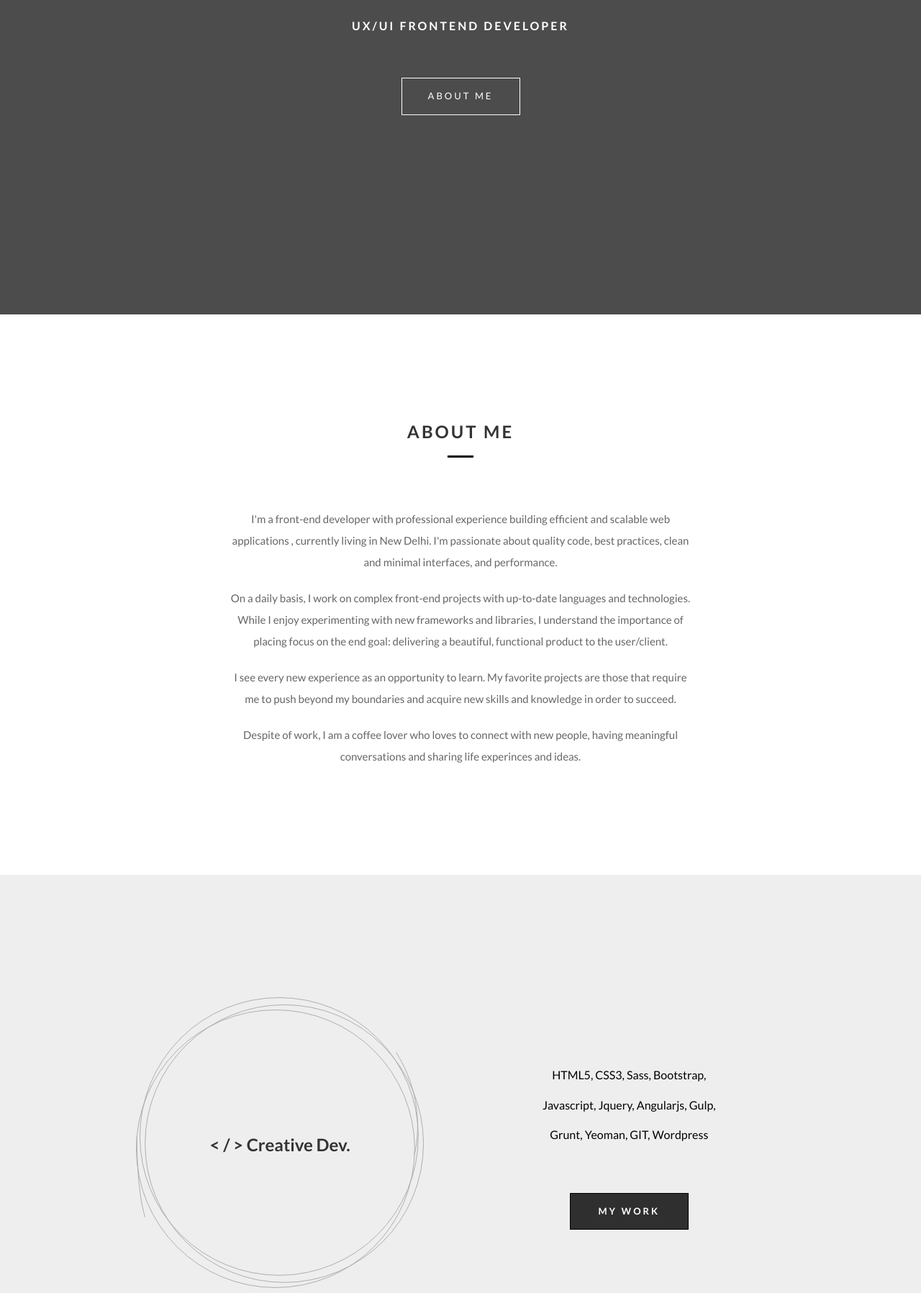
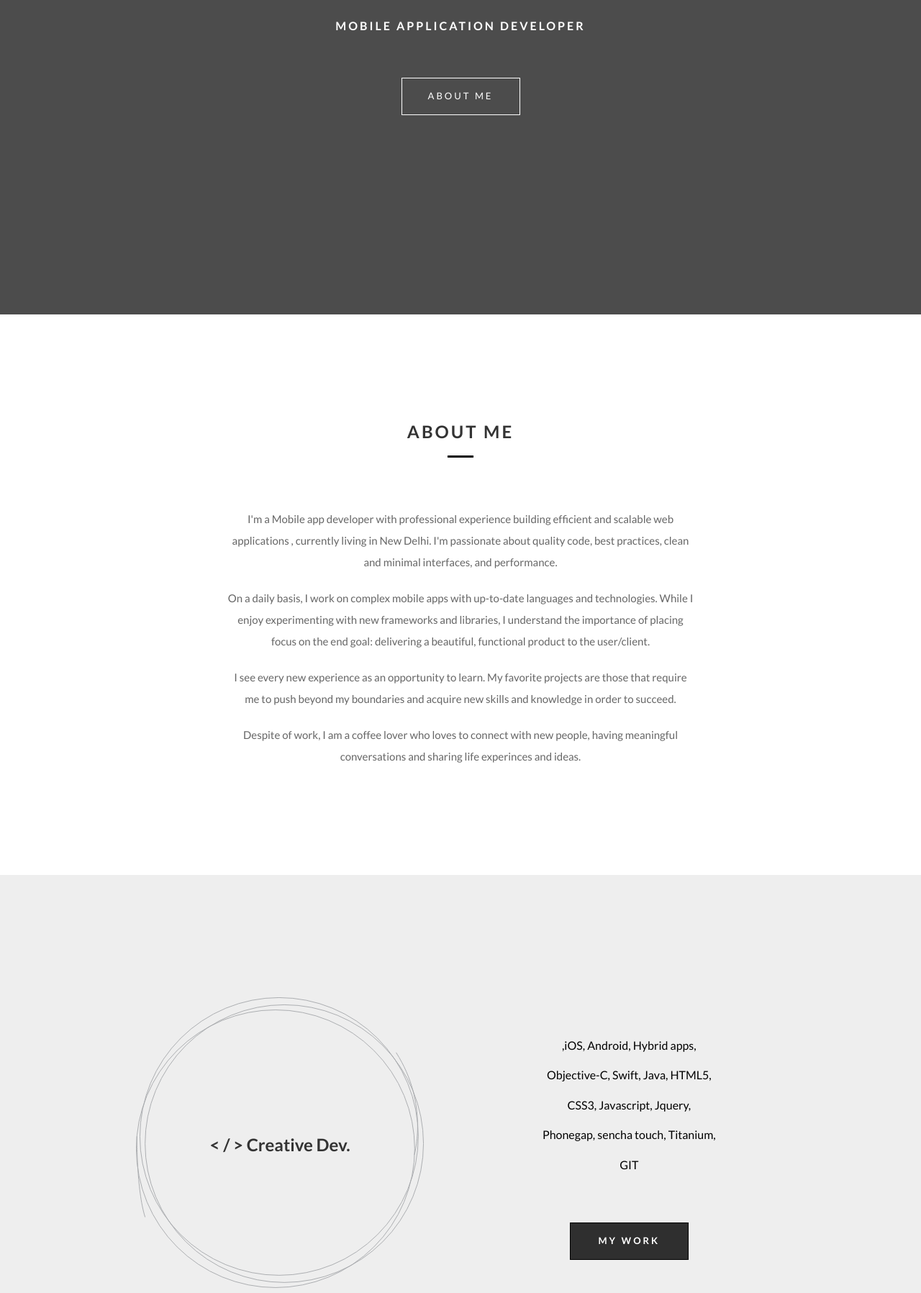
Before and after one commit to rockyy/rockyy.github.io, a plain HTML site: page index.html in a window 1280 px wide. Shown: the part 363-2160 px from the top of the page at 72% size. Drawn offline with Linux system fonts and the light colour scheme.

Commit message:
my work updated

```diff
--- a/index.html
+++ b/index.html
@@ -6,21 +6,21 @@
             <meta http-equiv="X-UA-Compatible" content="IE=edge">
                 <meta name="viewport" content="width=device-width, initial-scale=1">
                     <!-- for Google -->
-                    <meta name="description" content="Rakesh Kumar | UX/UI Front-end Developer">
+                    <meta name="description" content="Rakesh Kumar | Mobile Application Developer">
                         <meta name="author" content="Rakesh Kumar">
-                            <meta name="keywords" content="Rakesh Kumar, Portfolio, UX Developer, UI Developer, Front-end Developer"/>
+                            <meta name="keywords" content="Rakesh Kumar, Portfolio, iOS Developer,Android Developer, Mobile App Developer, UI Developer"/>
                             <meta name="application-name" content="Rakesh Kumar Portfolio"/>
                             <!-- for Facebook -->
-                            <meta property="og:title" content="Rakesh Kumar | UX/UI Developer"/>
+                            <meta property="og:title" content="Rakesh Kumar | Mobile Application Developer"/>
                             <meta property="og:type" content="website"/>
                             <meta property="og:image" content=""/>
                             <meta property="og:url" content="https://rockyy.github.io/"/>
-                            <meta property="og:description" content="Rakesh Kumar | UX/UI Front-end Developer"/>
+                            <meta property="og:description" content="Rakesh Kumar | Mobile Application Developer"/>
                             <!-- for Twitter -->
-                            <meta name="twitter:card" content="Rakesh Kumar | UX/UI Developer"/>
-                            <meta name="twitter:title" content="Rakesh Kumar | UX/UI Developer"/>
+                            <meta name="twitter:card" content="Rakesh Kumar | Mobile Application Developer"/>
+                            <meta name="twitter:title" content="Rakesh Kumar | Mobile Application Developer"/>
                             <meta property="twitter:url" content="https://rockyy.github.io/"/>
-                            <meta name="twitter:description" content="Rakesh Kumar | UX/UI Front-end Developer"/>
+                            <meta name="twitter:description" content="Rakesh Kumar | Mobile Application Developer"/>
                             <meta name="twitter:image" content=""/>
                             <title>Rakesh Kumar | Portfolio</title>
                             <link rel="stylesheet" type="text/css" href="https://fonts.googleapis.com/css?family=Lato:400,700,400italic,700italic,900,900italic">
@@ -52,7 +52,7 @@
             <div class="outer">
                 <div class="inner">
                     <h1 class="wow fadeInUp">Rakesh Kumar</h1>
-                    <h4 class="wow fadeInUp" data-wow-delay="0.1s">UX/UI Frontend Developer</h4>
+                    <h4 class="wow fadeInUp" data-wow-delay="0.1s">Mobile Application Developer</h4>
                     <div class="btn wow fadeInUp" data-wow-delay="0.1s">
                         <a href="#about">About me</a>
                     </div>
@@ -64,8 +64,8 @@
                 <div class="about-text">
                     <h1 class="wow fadeInUp">ABOUT ME</h1>
                     <div class="divider wow fadeInUp"></div>
-                    <p class="wow fadeInUp">I'm a front-end developer with professional experience building efficient and scalable web applications , currently living in New Delhi. I'm passionate about quality code, best practices, clean and minimal interfaces, and performance.</p>
-                    <p class="wow fadeInUp">On a daily basis, I work on complex front-end projects with up-to-date languages and technologies. While I enjoy experimenting with new frameworks and libraries, I understand the importance of placing focus on the end goal: delivering a beautiful, functional product to the user/client.</p>
+                    <p class="wow fadeInUp">I'm a Mobile app developer with professional experience building efficient and scalable web applications , currently living in New Delhi. I'm passionate about quality code, best practices, clean and minimal interfaces, and performance.</p>
+                    <p class="wow fadeInUp">On a daily basis, I work on complex mobile apps with up-to-date languages and technologies. While I enjoy experimenting with new frameworks and libraries, I understand the importance of placing focus on the end goal: delivering a beautiful, functional product to the user/client.</p>
                     <p class="wow fadeInUp">I see every new experience as an opportunity to learn. My favorite projects are those that require me to push beyond my boundaries and acquire new skills and knowledge in order to succeed.</p>
                     <p class="wow fadeInUp">Despite of work, I am a coffee lover who loves to connect with new people, having meaningful conversations and sharing life experinces and ideas.</p>
                 </div>
@@ -80,7 +80,7 @@
                             </div>
                 </div>
                 <div class="inline text-wrapper">
-                    <p class="wow fadeInUp">HTML5, CSS3, Sass, Bootstrap, Javascript, Jquery, Angularjs, Gulp, <br/>Grunt, Yeoman, GIT, Wordpress</p>
+                    <p class="wow fadeInUp">,iOS, Android, Hybrid apps, Objective-C, Swift, Java, HTML5, CSS3, Javascript, Jquery,<br/>Phonegap, sencha touch, Titanium, GIT</p>
                     <div class="btn wow fadeInUp" data-wow-delay="0.1s"><a href="#work">My Work</a></div>
                 </div>
             </div>
@@ -92,12 +92,12 @@
                 <li class="hidden-xs">
                     <div class="col-text">
                         <div class="inner">
-                            <h2 class="wow fadeInUp">GROFERS WEBSITE</h2>
+                            <h2 class="wow fadeInUp">Book For Fun</h2>
                         </div>
                     </div>
                 </li>
                 <li>
-                    <a href="https://grofers.com/" target="_blank">
+                    <a href="https://itunes.apple.com/us/app/book-for-fun/id1230905915?ls=1&mt=8" target="_blank">
                         <div class="col-img">
                             <div class="img-container" style="background: url('images/grofers.jpg') center/cover">
                             </div>
@@ -119,7 +119,7 @@
                 <li class="hidden-xs">
                     <div class="col-text">
                         <div class="inner">
-                            <h2 class="wow fadeInUp">GROFERS BLOG</h2>
+                            <h2 class="wow fadeInUp">Txtter</h2>
                         </div>
                     </div>
                 </li>
```
